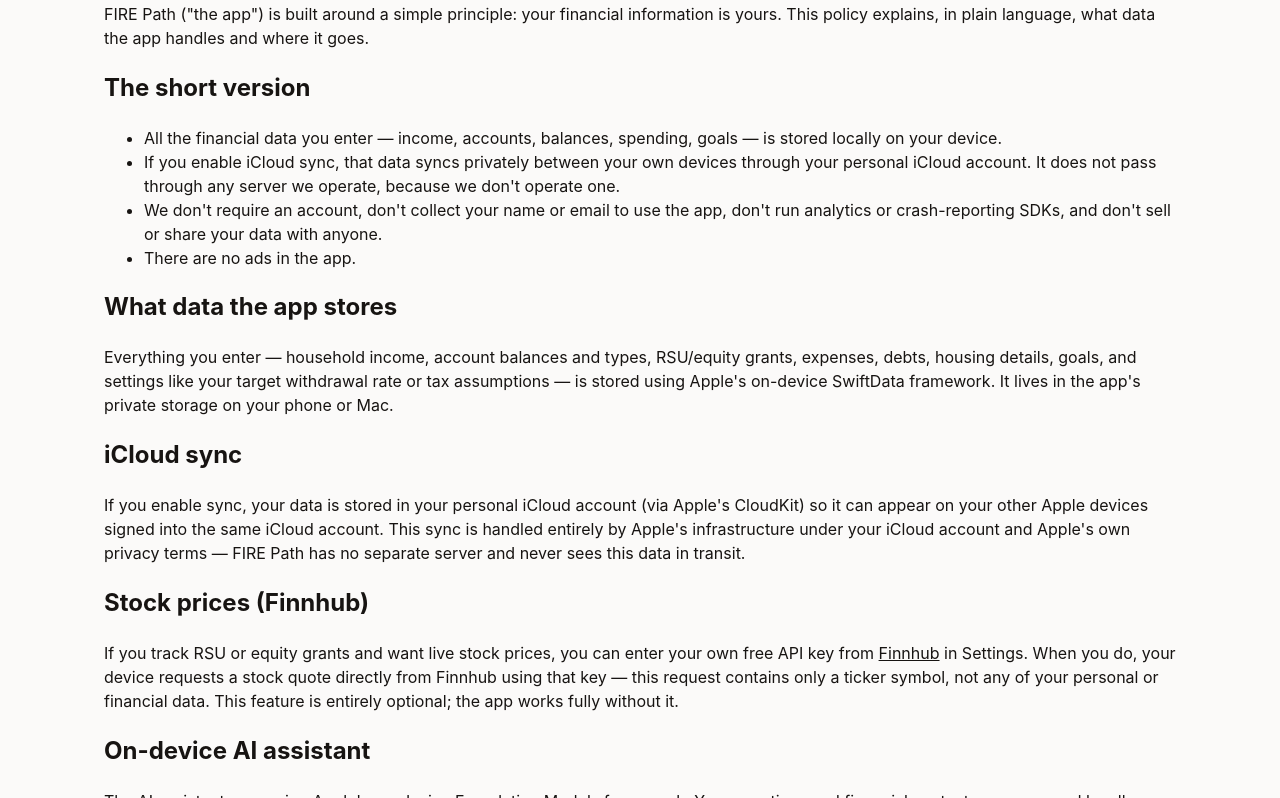
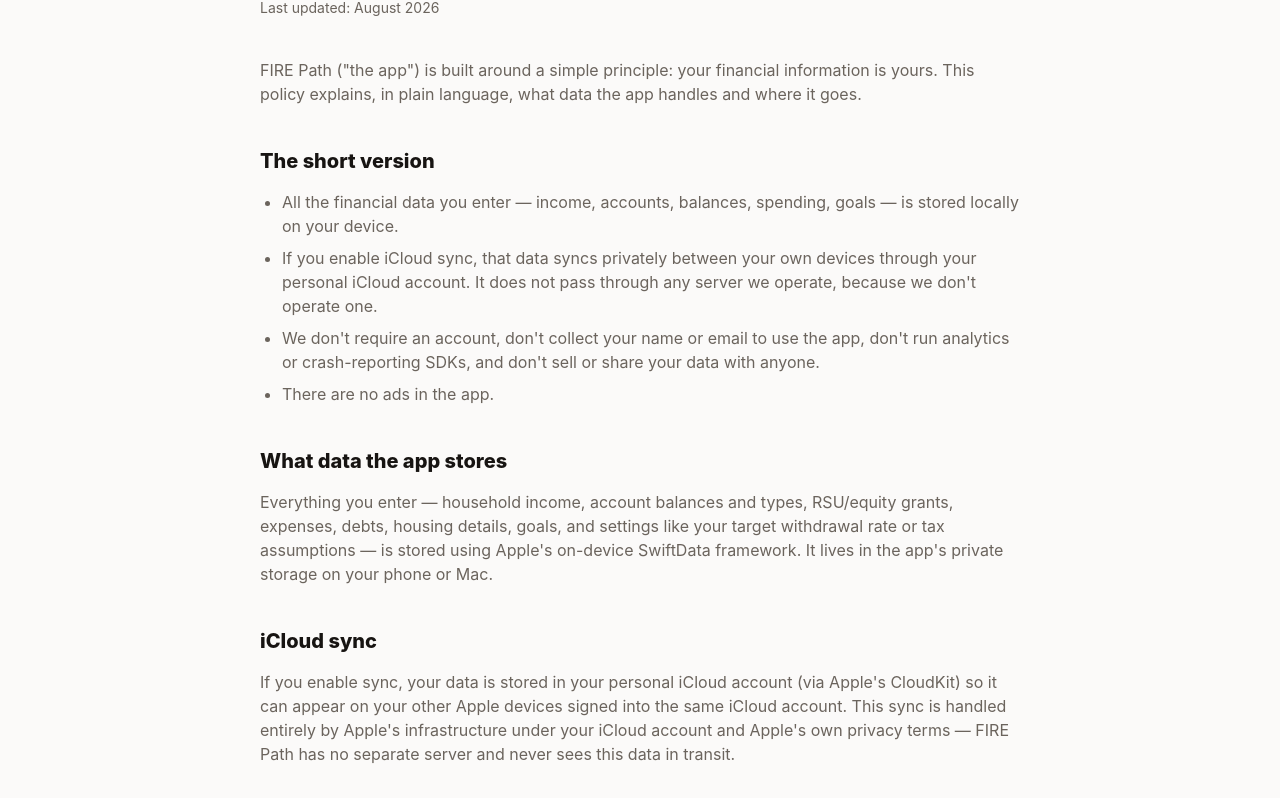
Before and after one commit to firepath-app/firepath-app.github.io, a plain HTML site: page privacy.html in a window 1280 px wide. Shown: the part 183-981 px from the top of the page. Drawn offline with Linux system fonts and the light colour scheme.

Commit message:
Add files via upload

```diff
--- a/assets/style.css
+++ b/assets/style.css
@@ -397,3 +397,32 @@
   max-width:64ch;
 }
 .faq-item p a{ color:var(--accent); font-weight:600; text-decoration:none; }
+
+/* Legal / prose pages */
+.legal{
+  max-width:760px; margin:0 auto;
+  padding:64px 0 100px;
+}
+.legal h1{
+  font-size:clamp(28px,4vw,38px);
+  margin:0 0 8px;
+}
+.legal .updated{
+  color:var(--text-muted); font-size:14px;
+  margin:0 0 40px;
+}
+.legal h2{
+  font-size:20px; font-weight:800;
+  margin:40px 0 14px;
+}
+.legal p{
+  color:var(--text-muted); font-size:16px;
+  margin:0 0 16px;
+}
+.legal ul{
+  color:var(--text-muted); font-size:16px;
+  margin:0 0 16px; padding-left:22px;
+}
+.legal li{ margin-bottom:8px; }
+.legal strong{ color:var(--text); }
+.legal a{ color:var(--accent); font-weight:600; text-decoration:none; }
```
